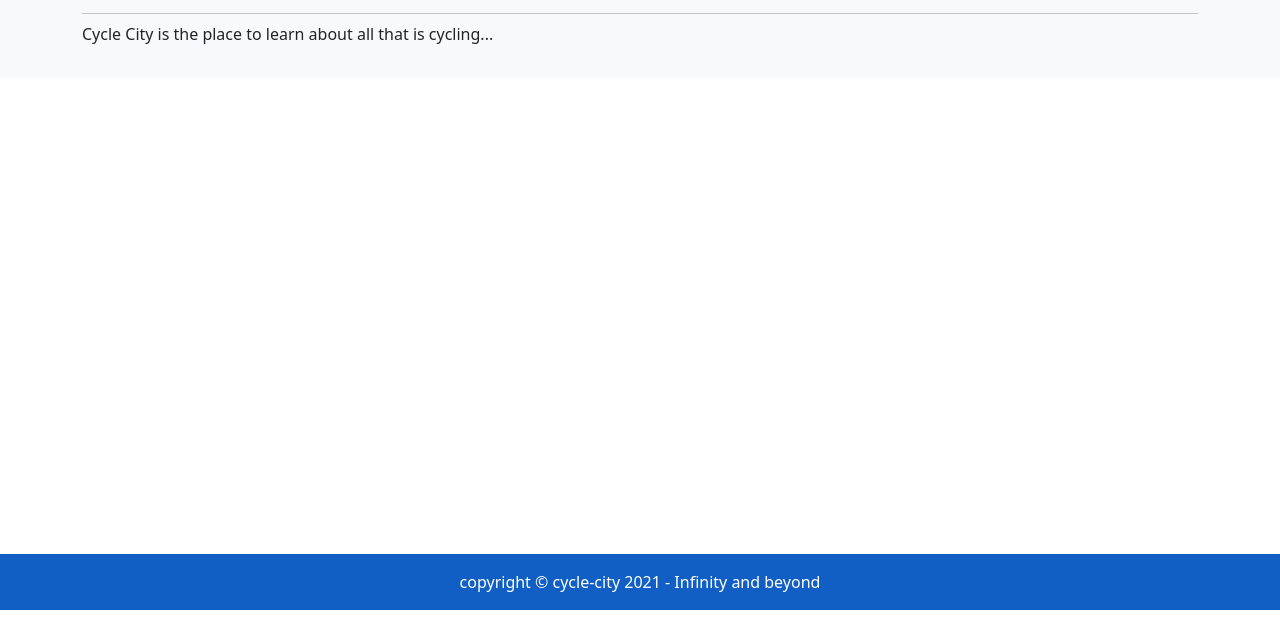
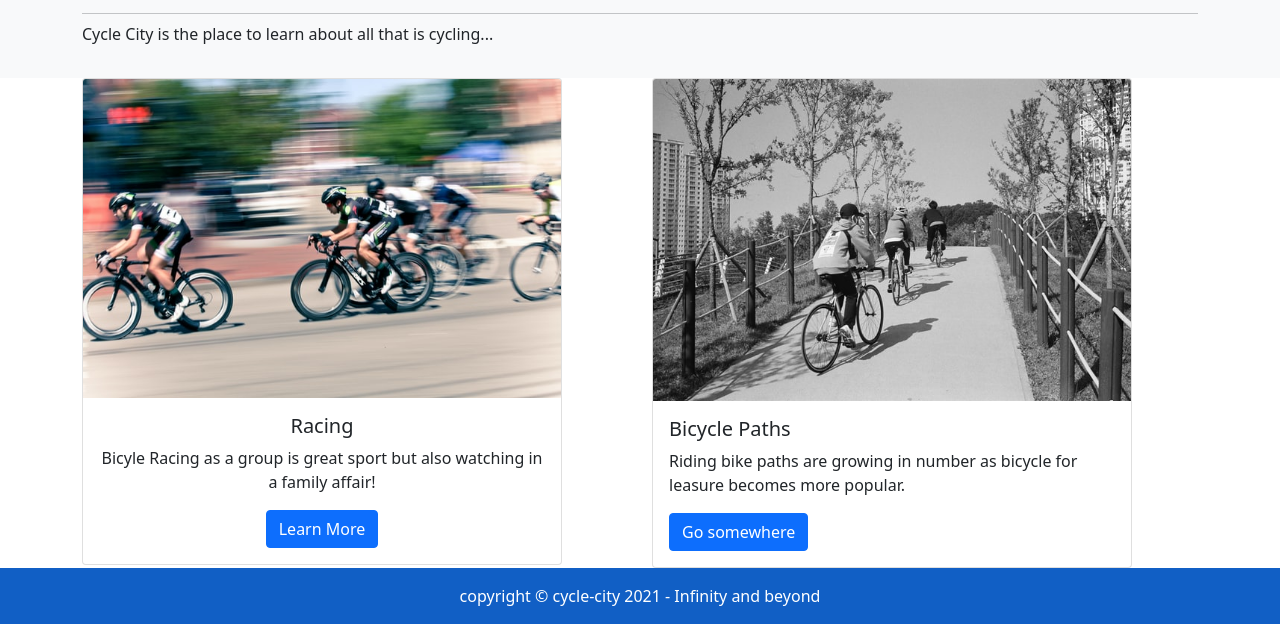
Before and after one commit to scotttct/bootstrap5-template, a plain HTML site: page about.html in a window 1280 px wide. Shown: the part 190-814 px from the top of the page. Drawn offline with nearby package versions, Linux system fonts and the light colour scheme.

Commit message:
Update about and index pages

```diff
--- a/about.html
+++ b/about.html
@@ -56,8 +56,8 @@
 
           </div>
       </div>
-        <!-- info section
-        <div class="container align-content-around">
+       <!-- info section -->
+         <div class="container align-content-around">
           <div class="row">
             <div class="col">
               <div class="card text-center" style="width: 30rem;">
@@ -81,9 +81,9 @@
           </div>
           </div>
 
-        </div> -->
+        </div>
       <!-- footer section -->
-      <footer class="footer mt-auto py-3 fixed-bottom text-white" style="background-color: hsl(214, 84%, 42%)">
+      <footer class="footer mt-auto py-3 text-white" style="background-color: hsl(214, 84%, 42%)">
         <div class="container text-center">
           <span>copyright &copy; cycle-city 2021 - Infinity and beyond</span>
         </div>
```
Also changed, not shown: index.html (+2 -2 lines).
